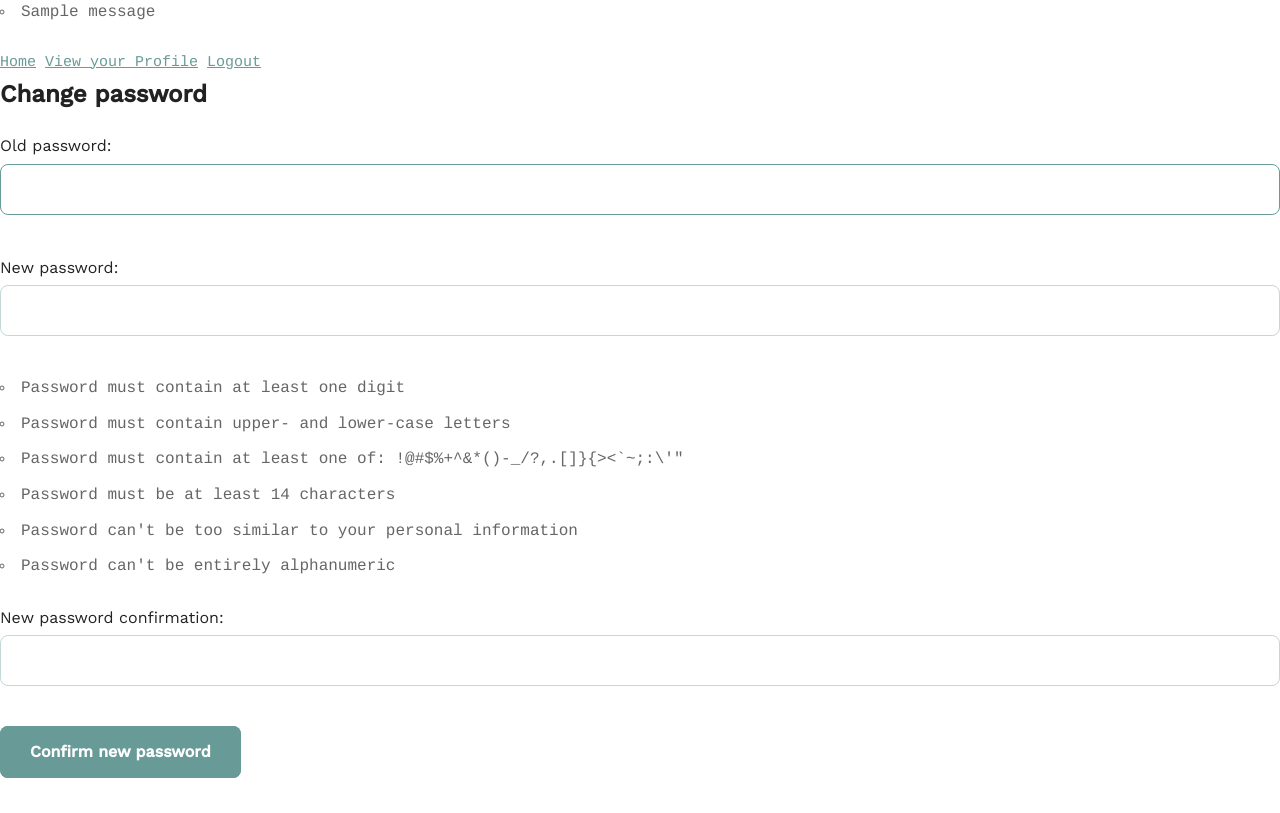
After one commit to Imfractical/uprofile, a Django app: page /change_password/ in a window 1280 px wide. The commit adds this page. Run offline with Django 3.2, Linux system fonts and the light colour scheme; a user stored in the database is signed in; tables that the repository leaves empty hold one stand-in row (values such as "Sample post"); one stand-in notice (Sample message) is shown.

Commit message:
Clean up

```diff
--- a/accounts/forms.py
+++ b/accounts/forms.py
@@ -167,6 +167,7 @@ class ChangePasswordForm(forms.Form):
                     code='password_mismatch',
                 )
         password_validation.validate_password(password2, self.user)
+
         return password2
 
     def save(self, commit=True):
@@ -174,6 +175,7 @@ class ChangePasswordForm(forms.Form):
         self.user.set_password(password)
         if commit:
             self.user.save()
+
         return self.user
 
     def clean_old_password(self):
--- a/accounts/templates/accounts/base.html
+++ b/accounts/templates/accounts/base.html
@@ -16,6 +16,23 @@
             crossorigin="anonymous"></script>
 
     <body>
+        {% if messages %}
+        <ul class="messages">
+            {% for message in messages %}
+            <li{% if message.tags %} class="{{ message.tags }}"{% endif %}>{{ message }}</li>
+            {% endfor %}
+        </ul>
+        {% endif %}
+        <section>
+            <a href="{% url 'accounts:home' %}">Home</a>
+            {% if user.is_authenticated %}
+            <a href="{% url 'accounts:profile' %}">View your Profile</a>
+            <a href="{% url 'accounts:logout' %}">Logout</a>
+            {% else %}
+            <a href="{% url 'accounts:login' %}">Login</a>
+            <a href="{% url 'accounts:register' %}">Register an account</a>
+            {% endif %}
+        </section>
         {% block content %}{% endblock %}
     </body>
 </html>
--- /dev/null
+++ b/accounts/templates/accounts/change_password.html
@@ -0,0 +1,12 @@
+{% extends 'accounts/base.html' %}
+
+{% block title %}Change Password - {{ block.super }}{% endblock %}
+
+{% block content %}
+<h2>Change password</h2>
+<form method="POST" action="{% url 'accounts:change_password' %}">
+    {% csrf_token %}
+    {{ form.as_p }}
+    <button type="submit" class="button-primary">Confirm new password</button>
+</form>
+{% endblock %}
--- a/accounts/templates/accounts/login.html
+++ b/accounts/templates/accounts/login.html
@@ -1,6 +1,6 @@
 {% extends 'accounts/base.html' %}
 
-{% block title %}login - {{ block.super }}{% endblock %}
+{% block title %}Login - {{ block.super }}{% endblock %}
 
 {% block content %}
 <h2>login</h2>
--- a/accounts/templates/accounts/profile.html
+++ b/accounts/templates/accounts/profile.html
@@ -7,4 +7,5 @@
     {% csrf_token %}
     {{ form.as_p }}
 </form>
+<a href="{% url 'accounts:change_password' %}">Change password</a>
 {% endblock %}
--- a/accounts/urls.py
+++ b/accounts/urls.py
@@ -7,6 +7,7 @@ urlpatterns = [
     path('', views.home, name='home'),
     path('register/', views.register, name='register'),
     path('login/', views.signin, name='login'),
-    path('logout/', views.logout, name='logout'),
+    path('logout/', views.signout, name='logout'),
     path('profile/', views.profile, name='profile'),
+    path('change_password/', views.change_password, name='change_password'),
 ]
--- a/accounts/views.py
+++ b/accounts/views.py
@@ -1,12 +1,13 @@
 from django.contrib import messages
-from django.contrib.auth import authenticate, login
-from django.contrib.auth.decorators import login_required
+from django.contrib.auth import authenticate, login, logout, update_session_auth_hash
+from django.contrib.auth.decorators import login_required, user_passes_test
 from django.shortcuts import redirect, render
 
-from .forms import AuthenticationForm, UserCreationForm, ProfileForm
+from .forms import AuthenticationForm, ChangePasswordForm, UserCreationForm, ProfileForm
 from .models import User
 
 
+@user_passes_test(lambda u: u.is_anonymous)
 def register(request):
     if request.method == 'POST':
         form = UserCreationForm(request.POST)
@@ -28,6 +29,7 @@ def register(request):
     return render(request, 'accounts/register.html', {'form': form})
 
 
+@user_passes_test(lambda u: u.is_anonymous)
 def signin(request):
     if request.method == 'POST':
         form = AuthenticationForm(request.POST)
@@ -59,6 +61,12 @@ def home(request):
     return render(request, 'accounts/home.html')
 
 
+def signout(request):
+    logout(request)
+
+    return redirect('accounts:home')
+
+
 @login_required
 def profile(request, user_pk=None):
     if not user_pk:
@@ -71,8 +79,29 @@ def profile(request, user_pk=None):
         if form.is_valid():
             form.save()
             messages.success(request, "Profile saved successfully")
+    else:
+        messages.error(request, "Could not update password")
 
     return render(request, 'accounts/profile.html', {
         'form': form,
         'user': user,
     })
+
+
+@login_required
+def change_password(request):
+    user = request.user
+    form = ChangePasswordForm(user)
+
+    if request.method == 'POST':
+        if form.is_valid():
+            form.save()
+            update_session_auth_hash(request, form.user)
+            messages.success(request, "Password changed successfully")
+
+            return redirect('accounts:profile')
+
+    return render(request, 'accounts/change_password.html', {
+            'form': form,
+            'user': user,
+    })
```
Also changed, not shown: accounts/templates/accounts/home.html (+0 -9 lines).
